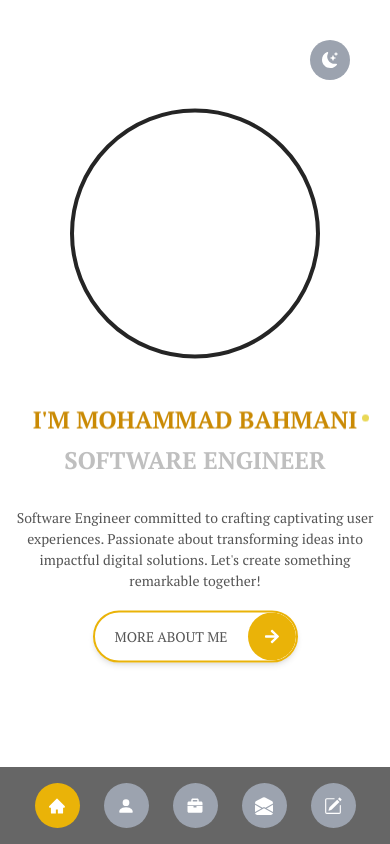
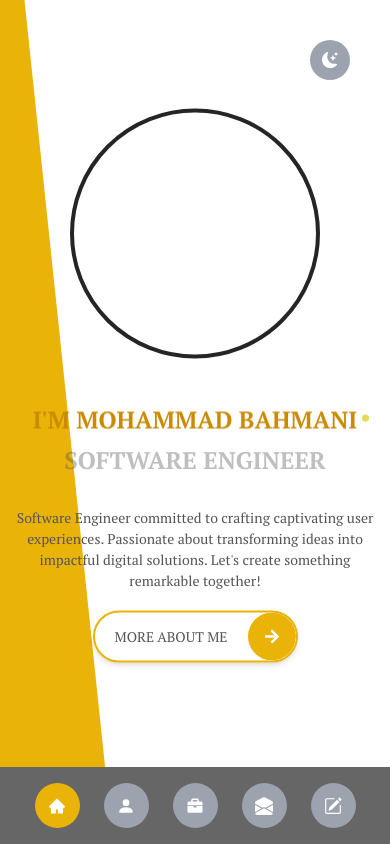
Before and after one commit to bahmani-dev/mohammadbahmani-portfolio, a Next.js app: page / in a window 390 px wide. Built offline with nearby package versions, Linux system fonts and the light colour scheme.

Commit message:
change the hero image

```diff
--- a/src/components/hero.tsx
+++ b/src/components/hero.tsx
@@ -4,7 +4,7 @@ import Link from "next/link";
 
 const HeroSection = () => {
   return (
-    <div className="lg:bg-yellow-500 bg-[#fff]  self-stretch flex items-center min-h-[100%] justify-center ">
+    <div className="bg-yellow-500   self-stretch flex items-center min-h-[100%] justify-center ">
       <div className=" relative overflow-hidden xl:w-[90%] w-[100%] lg:max-xl:px-10 h-screen ">
         <div className="grid grid-cols-12 relative bottom-20 z-10 h-full ">
           <div className="w-full h-full xl:col-span-3  col-span-3 "></div>
@@ -14,8 +14,9 @@ const HeroSection = () => {
           <div
             className=" col-span-4 h-[90%] w-[100%] bg-white rounded-[30px] shadow ml-4 hidden lg:block "
             style={{
-              backgroundImage: "url('/images/hero.jpg')",
+              backgroundImage: "url('/images/hero2.jpg')",
               backgroundPosition: "center",
+              backgroundSize: "cover",
             }}
           ></div>
           <div className="w-[250px] h-[250px] rounded-full border-4 border-[#252525] col-span-12 lg:hidden"></div>
```
